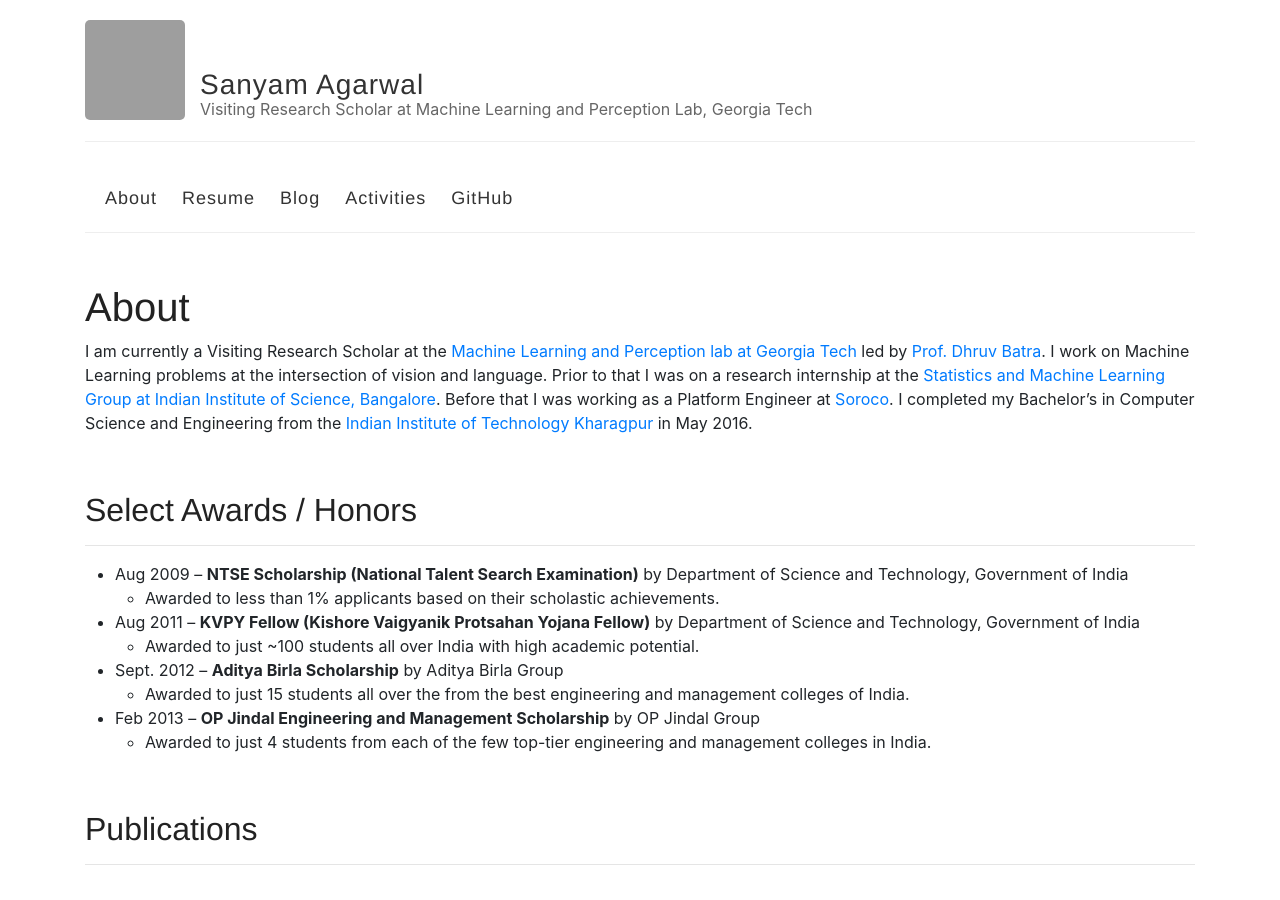
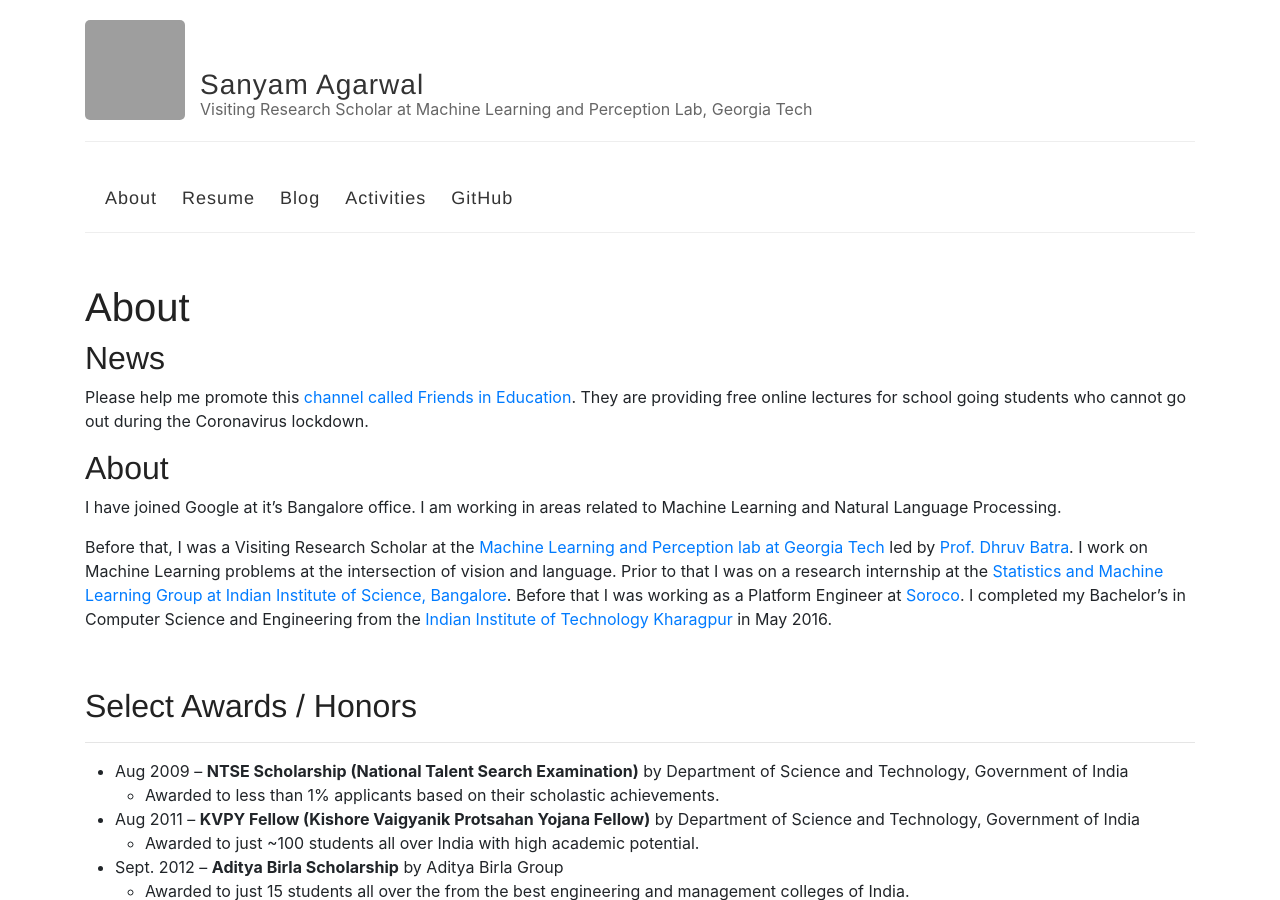
Before and after one commit to sanyam5/sanyam5.github.io, a Jekyll site: the page built from about.md, in a window 1280 px wide and 900 px high. Built offline with Jekyll 4.4.1, drawn with Linux system fonts in a browser that asks for light colours; grey boxes are pictures that could not be loaded.

Commit message:
Update about.md

```diff
--- a/about.md
+++ b/about.md
@@ -4,8 +4,16 @@ title: About
 permalink: /
 ---
 
+News
+----
+Please help me promote this [channel called Friends in Education](https://www.youtube.com/channel/UCM5WZUS-lGaajtWo2AvSHmA). They are providing free online lectures for school going students who cannot go out during the Coronavirus lockdown.
 
-I am currently a Visiting Research Scholar at the [Machine Learning and Perception lab at Georgia Tech](http://mlp.cc.gatech.edu/) led by [Prof. Dhruv Batra](https://www.cc.gatech.edu/~dbatra/). I work on Machine Learning problems at the intersection of vision and language. Prior to that I was on a research internship at the [Statistics and Machine Learning Group at Indian Institute of Science, Bangalore](http://sml.csa.iisc.ernet.in/SML/). Before that I was working as a Platform Engineer at [Soroco](http://soroco.com/). I completed my Bachelor's in Computer Science and Engineering from the [Indian Institute of Technology Kharagpur](http://www.iitkgp.ac.in/) in May 2016.
+
+About
+-----
+I have joined Google at it's Bangalore office. I am working in areas related to Machine Learning and Natural Language Processing.
+
+Before that, I was a Visiting Research Scholar at the [Machine Learning and Perception lab at Georgia Tech](http://mlp.cc.gatech.edu/) led by [Prof. Dhruv Batra](https://www.cc.gatech.edu/~dbatra/). I work on Machine Learning problems at the intersection of vision and language. Prior to that I was on a research internship at the [Statistics and Machine Learning Group at Indian Institute of Science, Bangalore](http://sml.csa.iisc.ernet.in/SML/). Before that I was working as a Platform Engineer at [Soroco](http://soroco.com/). I completed my Bachelor's in Computer Science and Engineering from the [Indian Institute of Technology Kharagpur](http://www.iitkgp.ac.in/) in May 2016.
 
 <br>
 
```
